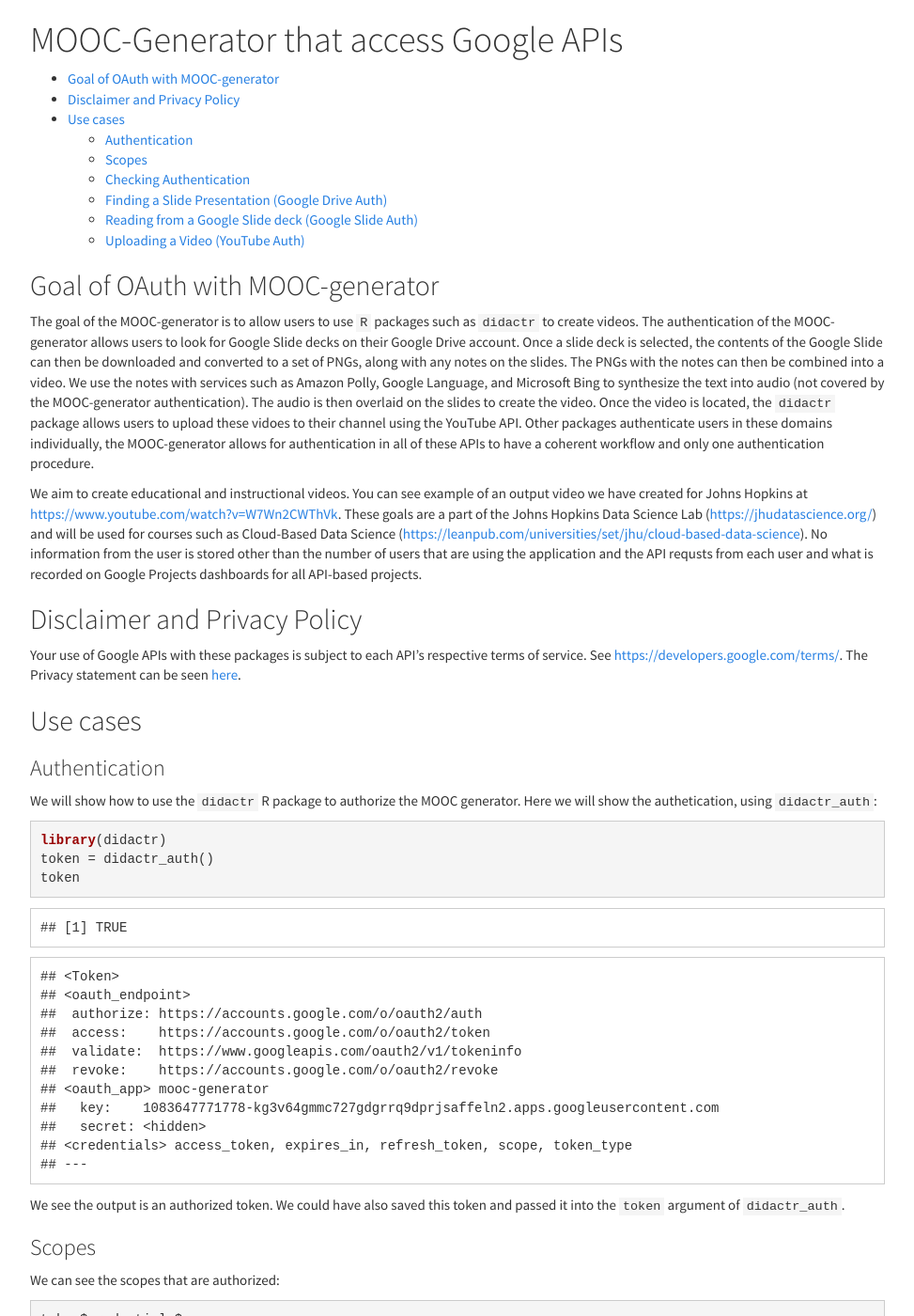
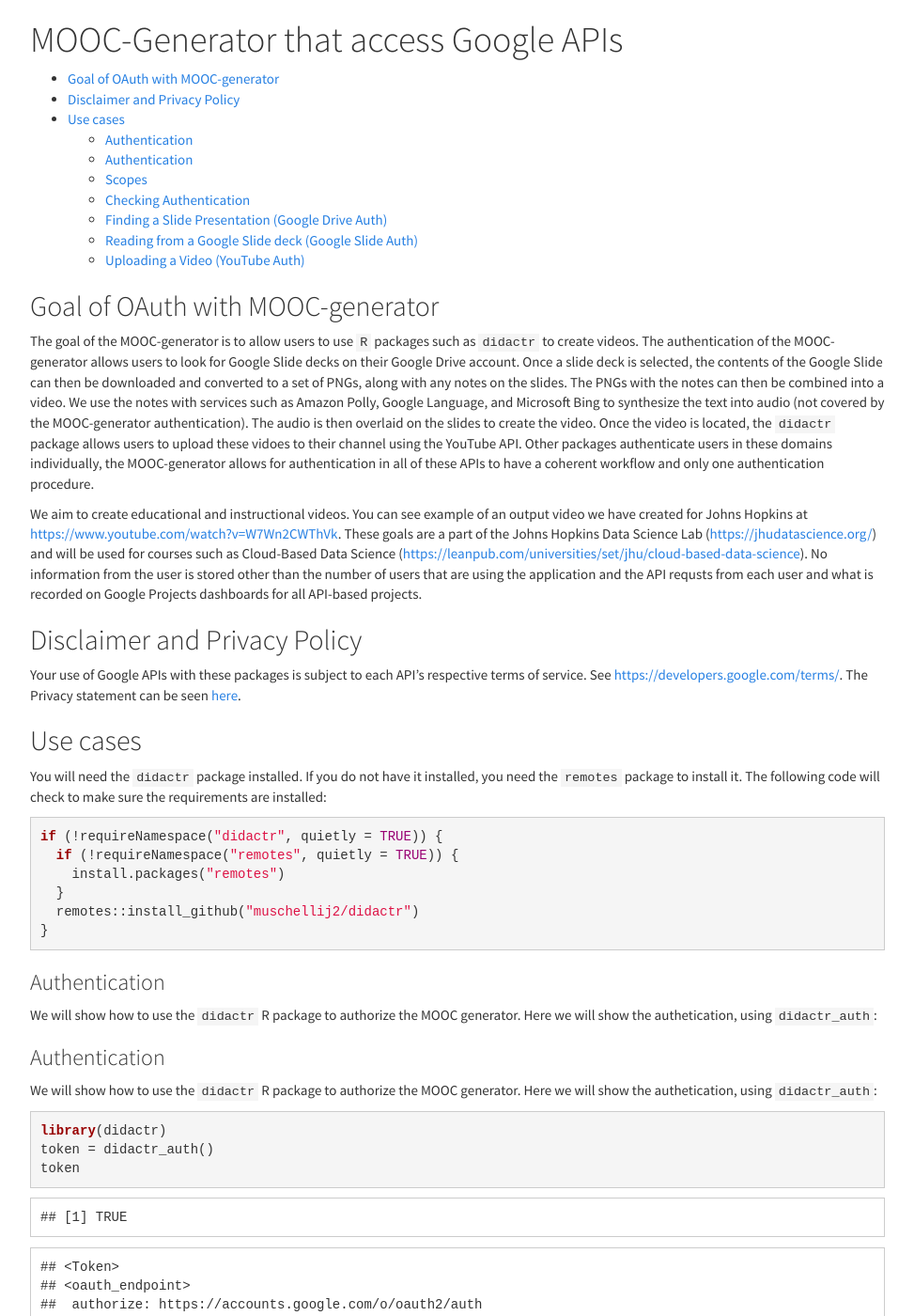
Before and after one commit to muschellij2/muschellij2.github.io, a Jekyll site: the page mooc-generator/index.html, which Jekyll copies as it is, in a window 1280 px wide and 1400 px high. Shown: the whole window at 94% size, without its empty margins (153-1126 px from the left). Built offline with Jekyll 4.4.1, drawn with Linux system fonts in a browser that asks for light colours; some of the changed text lies outside the part shown.

Commit message:
needed the installer

```diff
--- a/mooc-generator/index.html
+++ b/mooc-generator/index.html
@@ -401,6 +401,7 @@ $(document).ready(function () {
 <li><a href="#disclaimer-and-privacy-policy">Disclaimer and Privacy Policy</a></li>
 <li><a href="#use-cases">Use cases</a><ul>
 <li><a href="#authentication">Authentication</a></li>
+<li><a href="#authentication-1">Authentication</a></li>
 <li><a href="#scopes">Scopes</a></li>
 <li><a href="#checking-authentication">Checking Authentication</a></li>
 <li><a href="#finding-a-slide-presentation-google-drive-auth">Finding a Slide Presentation (Google Drive Auth)</a></li>
@@ -425,7 +426,18 @@ https://github.com/tidyverse/tidyverse.org/blob/master/content/google_privacy_po
 </div>
 <div id="use-cases" class="section level2">
 <h2>Use cases</h2>
+<p>You will need the <code>didactr</code> package installed. If you do not have it installed, you need the <code>remotes</code> package to install it. The following code will check to make sure the requirements are installed:</p>
+<pre class="r"><code>if (!requireNamespace(&quot;didactr&quot;, quietly = TRUE)) {
+  if (!requireNamespace(&quot;remotes&quot;, quietly = TRUE)) {
+    install.packages(&quot;remotes&quot;)
+  }
+  remotes::install_github(&quot;muschellij2/didactr&quot;)
+}</code></pre>
 <div id="authentication" class="section level3">
+<h3>Authentication</h3>
+<p>We will show how to use the <code>didactr</code> R package to authorize the MOOC generator. Here we will show the authetication, using <code>didactr_auth</code>:</p>
+</div>
+<div id="authentication-1" class="section level3">
 <h3>Authentication</h3>
 <p>We will show how to use the <code>didactr</code> R package to authorize the MOOC generator. Here we will show the authetication, using <code>didactr_auth</code>:</p>
 <pre class="r"><code>library(didactr)
@@ -471,8 +483,9 @@ res</code></pre>
 <div id="reading-from-a-google-slide-deck-google-slide-auth" class="section level3">
 <h3>Reading from a Google Slide deck (Google Slide Auth)</h3>
 <p>As you are authorized for Google Drive with MOOC-generator, let’s get the info from the slides, including the exported PNG URL:</p>
-<pre class="r"><code>slides = gs_slide_df(res$id[1])
-slides</code></pre>
+<pre class="r"><code>slides = gs_slide_df(res$id[1])</code></pre>
+<pre><code>## Auto-refreshing stale OAuth token.</code></pre>
+<pre class="r"><code>slides</code></pre>
 <pre><code>## # A tibble: 7 x 8
 ##   objectId pageElements slideProperties… $masterObjectId $notesPage$obje…
 ##   &lt;chr&gt;    &lt;list&gt;       &lt;chr&gt;            &lt;chr&gt;           &lt;chr&gt;
@@ -502,7 +515,10 @@ head(notes, 3)</code></pre>
 <div id="uploading-a-video-youtube-auth" class="section level3">
 <h3>Uploading a Video (YouTube Auth)</h3>
 <p>We do not authorize the Google Cloud Text-to-Speech APIs; that must be done outside <code>didactr</code>. The <a href="https://cran.r-project.org/package=ari"><code>ari</code> package</a> allows you to combine these slides and notes into a video (the default is to Amazon Polly). If you’d like to use Google Language’s API, you need to look at the documentation for the <a href="https://cran.r-project.org/package=googleLanguageR"><code>googleLanguageR</code> package</a> and set <code>service = &quot;google&quot;</code>. The <code>gs_ari</code> function wraps the downloading of slides to a PDF, converts the slides to a set of PNGs, extracts the notes, synthesizes the notes into spoken audio, and then weaves them into a video.</p>
-<pre class="r"><code>video = gs_ari(res$id[1], output = &quot;example_video.mp4&quot;)</code></pre>
+<pre class="r"><code>if (!ari::have_ffmpeg_exec()) {
+  stop(&quot;You need ffmpeg to create a video!&quot;)
+}
+video = gs_ari(res$id[1], output = &quot;example_video.mp4&quot;)</code></pre>
 <p>Once the video is created, it can be uploaded using the <a href="https://cran.r-project.org/package=tuber"><code>tuber</code> package</a> package, which <code>didactr</code> calls in its functionality.</p>
 <pre class="r"><code>uploaded = tuber::upload_video(file = &quot;example_video.mp4&quot;, status = list(privacyStatus = &quot;unlisted&quot;))</code></pre>
 <p>The example output can be seen on <a href="https://www.youtube.com/watch?v=NJ5wGE2HtLk" class="uri">https://www.youtube.com/watch?v=NJ5wGE2HtLk</a>. The YouTube <code>force-ssl</code> scope is the default authorization done for YouTube, but <code>tuber::yt_oauth</code> has other options. When creating courses with MOOC-generator, you may want to get metrics from videos or delete videos, which can be done by <code>tuber</code>, which requires more than just read only access.</p>
```
Also changed, not shown: mooc-generator/index.Rmd (+18 -0 lines).
